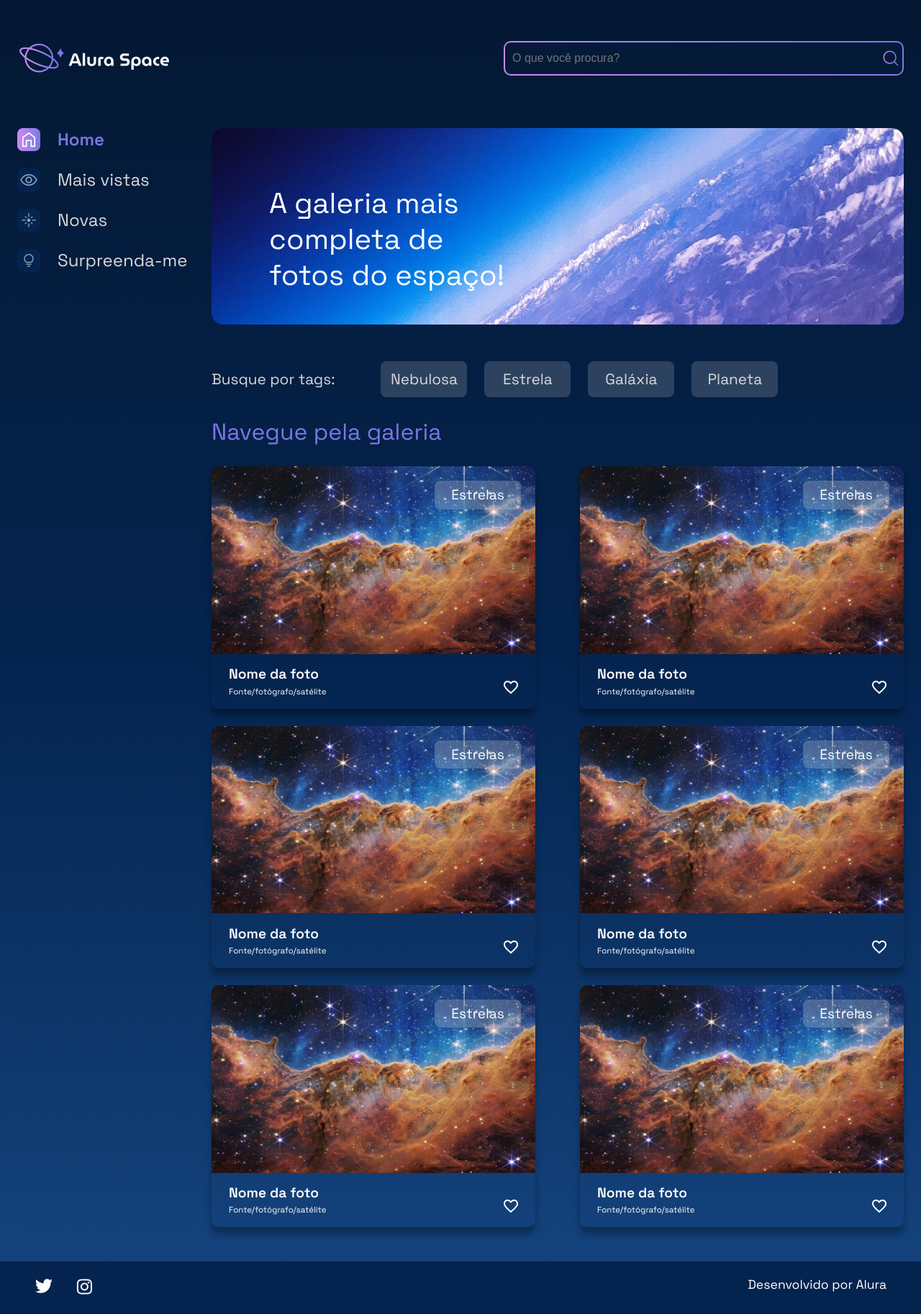
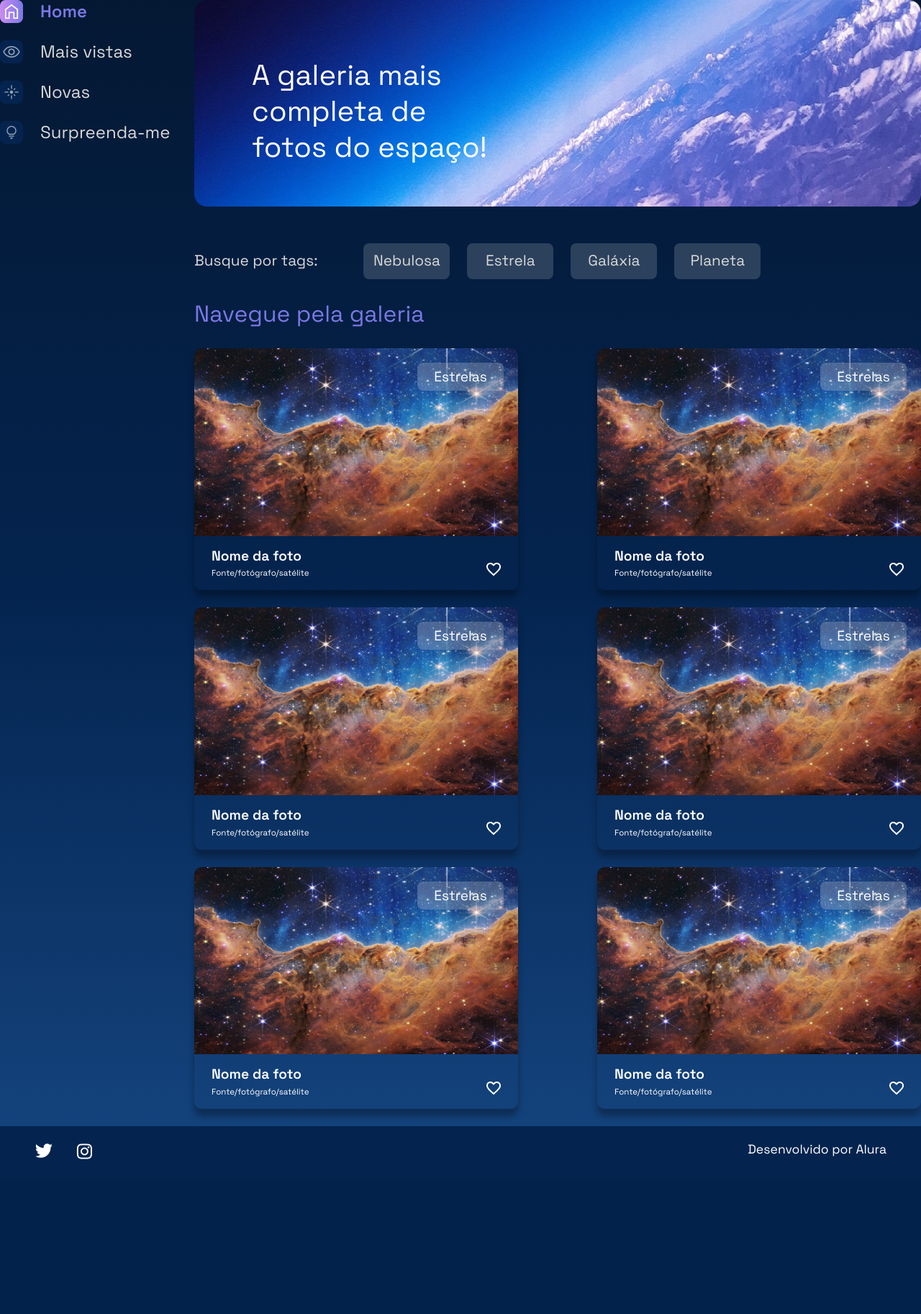
Before and after one commit to Hamilton-HDC/Alura_space, a Django app: page / in a window 1280 px wide. Shown: the whole page at 72% size. After the commit the page ends 1611 px from the top, so only its background shows below. Run offline with Django 5.2, Linux system fonts and the light colour scheme.

Commit message:
Termianl de mudar o index e image para base

```diff
--- a/templates/galeria/index.html
+++ b/templates/galeria/index.html
@@ -1,17 +1,7 @@
 {% extends 'galeria/base.html' %}
 {% load static %}
 {% block content %}
-<body>
-   <div class="pagina-inicial">
-      <header class="cabecalho">
-         <img src="{% static '/assets/logo/Logo(2).png'%}" alt="Logo da Alura Space" />
-         <div class="cabecalho__busca">
-            <div class="busca__fundo">
-               <input class="busca__input" type="text" placeholder="O que você procura?">
-               <img class="busca__icone" src="{% static '/assets/ícones/1x/search.png' %}" alt="ícone de search">
-            </div>
-         </div>
-      </header>
+
       <main class="principal">
          <section class="menu-lateral">
             <nav class="menu-lateral__navegacao">
```
